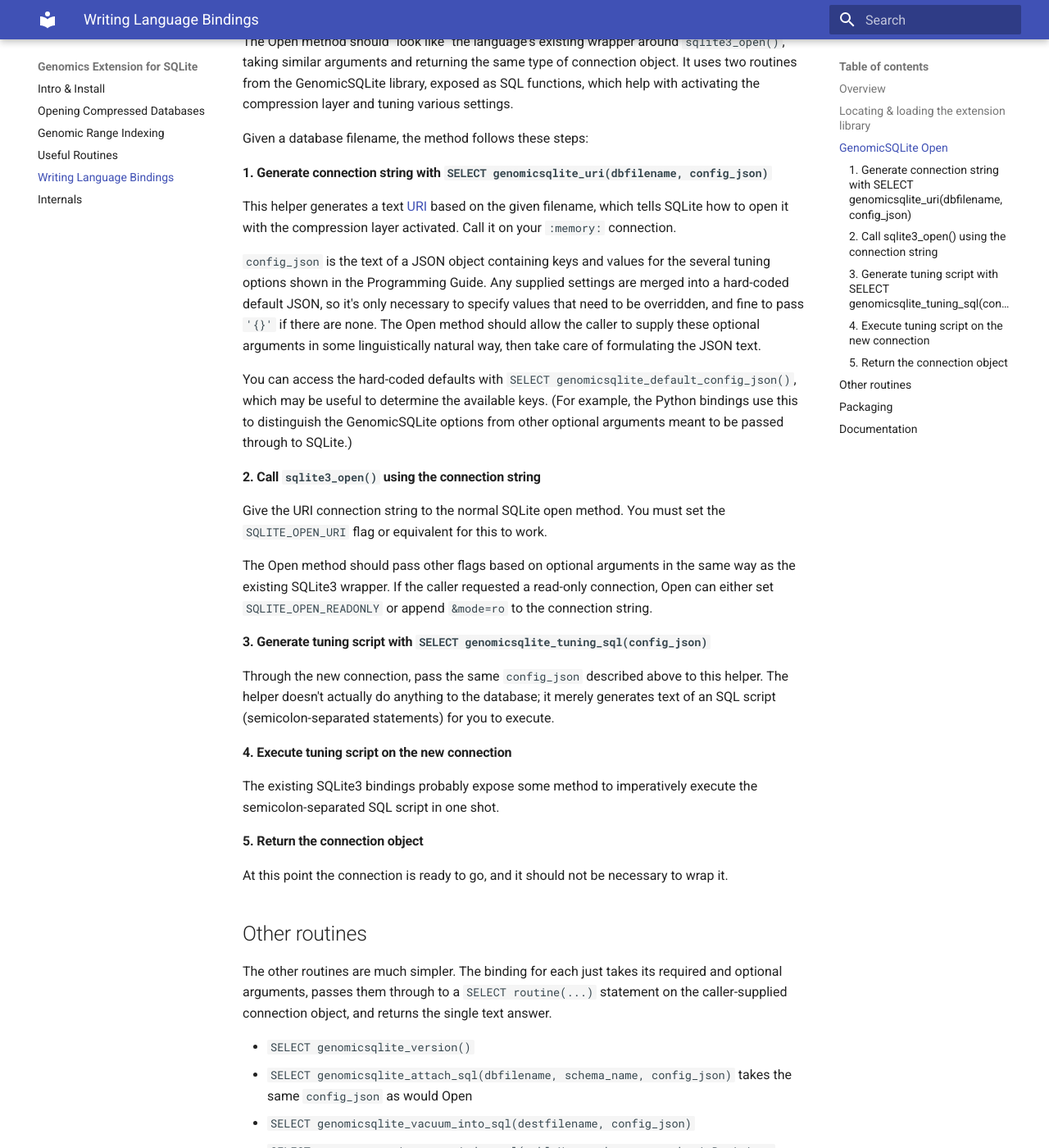
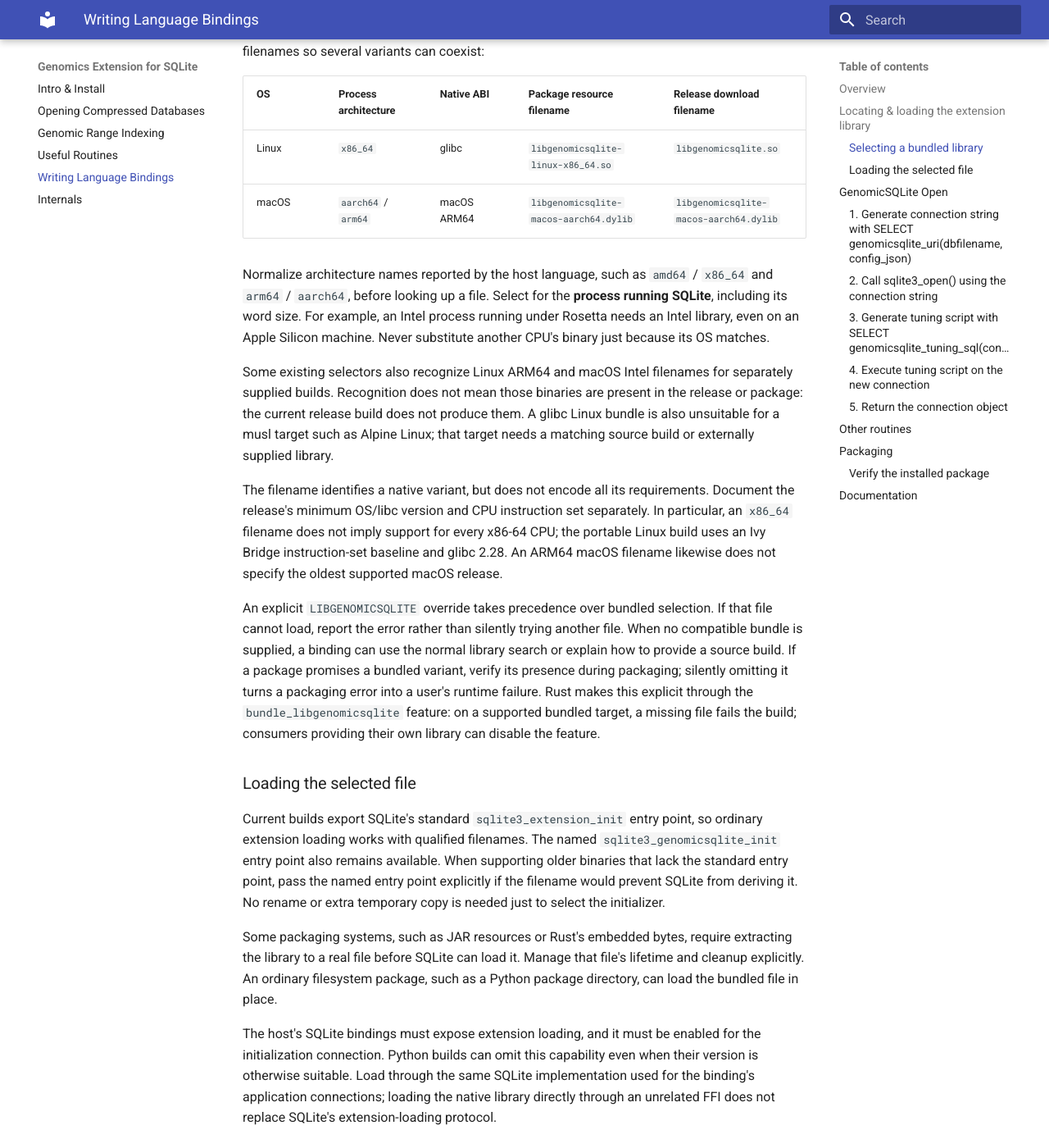
Before and after one commit to mlin/GenomicSQLite, an MkDocs documentation site: the page built from docs/bindings.md, in a window 1280 px wide and 1400 px high, scrolled down 1354 px. Shown: the whole window at 82% size. Built offline with MkDocs 1.6.1 and Material for MkDocs 9.7.7, drawn with Linux system fonts in a browser that asks for light colours; some of the changed text lies outside the part shown.

Commit message:
Document architecture-aware binding selection and loading

```diff
--- a/docs/bindings.md
+++ b/docs/bindings.md
@@ -10,7 +10,7 @@
 
 Bindings should endeavor to integrate "naturally" with the host language and its existing SQLite3 bindings. For example, the object returned by the Open procedure should be an idiomatic SQLite3 connection object. Also, APIs should follow the host language's conventions for naming style and optional/keyword arguments.
 
- Our [Python module](https://github.com/mlin/GenomicSQLite/blob/main/bindings/python/genomicsqlite/__init__.py) can be followed as an illustrative example.
+Our [Python module](https://github.com/mlin/GenomicSQLite/blob/main/bindings/python/genomicsqlite/__init__.py) can be followed as an illustrative example.
 
 ## Locating & loading the extension library
 
@@ -18,12 +18,37 @@
 
 1. Select the shared-library file in the following order of preference. For development, start with prebuilt binaries from [GitHub Releases](https://github.com/mlin/GenomicSQLite/releases).
     1. Value of `LIBGENOMICSQLITE` environment variable, if nonempty
-    2. Platform-appropriate file shipped with the bindings, if you choose to do so (see Packaging, below)
+    2. A bundled file matching the SQLite process's OS, CPU architecture, and native ABI (see below)
     3. Fall back to `"libgenomicsqlite"` to let SQLite use `dlopen()` to look for it in default locations
 2. Use the language SQLite3 bindings to open a connection to a [`:memory:` database](https://www.sqlite.org/inmemorydb.html), which will just serve these initialization operations.
 3. On the connection, [enable extension loading](https://www.sqlite.org/c3ref/enable_load_extension.html) if needed and perform [`sqlite3_load_extension()`](https://www.sqlite.org/c3ref/load_extension.html), or equivalent, on the library filename.
 
 The extension needs to be loaded only once per process: upon first loading, it [registers itself](https://www.sqlite.org/c3ref/auto_extension.html) to activate automatically on each new connection opened.
+
+### Selecting a bundled library
+
+The release build currently produces these two native variants. Package resources use qualified filenames so several variants can coexist:
+
+| OS | Process architecture | Native ABI | Package resource filename | Release download filename |
+| --- | --- | --- | --- | --- |
+| Linux | `x86_64` | glibc | `libgenomicsqlite-linux-x86_64.so` | `libgenomicsqlite.so` |
+| macOS | `aarch64` / `arm64` | macOS ARM64 | `libgenomicsqlite-macos-aarch64.dylib` | `libgenomicsqlite-macos-aarch64.dylib` |
+
+Normalize architecture names reported by the host language, such as `amd64` / `x86_64` and `arm64` / `aarch64`, before looking up a file. Select for the **process running SQLite**, including its word size. For example, an Intel process running under Rosetta needs an Intel library, even on an Apple Silicon machine. Never substitute another CPU's binary just because its OS matches.
+
+Some existing selectors also recognize Linux ARM64 and macOS Intel filenames for separately supplied builds. Recognition does not mean those binaries are present in the release or package: the current release build does not produce them. A glibc Linux bundle is also unsuitable for a musl target such as Alpine Linux; that target needs a matching source build or externally supplied library.
+
+The filename identifies a native variant, but does not encode all its requirements. Document the release's minimum OS/libc version and CPU instruction set separately. In particular, an `x86_64` filename does not imply support for every x86-64 CPU; the portable Linux build uses an Ivy Bridge instruction-set baseline and glibc 2.28. An ARM64 macOS filename likewise does not specify the oldest supported macOS release.
+
+An explicit `LIBGENOMICSQLITE` override takes precedence over bundled selection. If that file cannot load, report the error rather than silently trying another file. When no compatible bundle is supplied, a binding can use the normal library search or explain how to provide a source build. If a package promises a bundled variant, verify its presence during packaging; silently omitting it turns a packaging error into a user's runtime failure. Rust makes this explicit through the `bundle_libgenomicsqlite` feature: on a supported bundled target, a missing file fails the build; consumers providing their own library can disable the feature.
+
+### Loading the selected file
+
+Current builds export SQLite's standard `sqlite3_extension_init` entry point, so ordinary extension loading works with qualified filenames. The named `sqlite3_genomicsqlite_init` entry point also remains available. When supporting older binaries that lack the standard entry point, pass the named entry point explicitly if the filename would prevent SQLite from deriving it. No rename or extra temporary copy is needed just to select the initializer.
+
+Some packaging systems, such as JAR resources or Rust's embedded bytes, require extracting the library to a real file before SQLite can load it. Manage that file's lifetime and cleanup explicitly. An ordinary filesystem package, such as a Python package directory, can load the bundled file in place.
+
+The host's SQLite bindings must expose extension loading, and it must be enabled for the initialization connection. Python builds can omit this capability even when their version is otherwise suitable. Load through the same SQLite implementation used for the binding's application connections; loading the native library directly through an unrelated FFI does not replace SQLite's extension-loading protocol.
 
 ## GenomicSQLite Open
 
@@ -89,9 +114,13 @@
 
 1. **Bundle nothing:** require the end user to download the right library file (or build it themselves) and place it where the bindings and SQLite3 will be able to find them, as described above.
 
-2. **Bundle our binaries:** ship our binaries inside your package and choose the right one to load at runtime. Remember, the only actual ABI linking occurs between the extension library and SQLite3 itself, so there's nothing to worry about compatibility between the library and the host language runtime.
+2. **Bundle our binaries:** ship the variants your package supports and select the compatible file as described above. A language-specific C/C++ FFI is unnecessary, but the native library must still match the SQLite process's OS, architecture, libc ABI, and the release's runtime requirements. For a cross-compiled binding, select using the compilation target rather than the build machine.
 
 3. **Source build:** You can specify the CMake-based source build procedure & its dependencies described in the [GitHub README](https://github.com/mlin/GenomicSQLite) however the host language's packaging system does it.
+
+### Verify the installed package
+
+Test from a neutral working directory with `LIBGENOMICSQLITE` unset, so a local build cannot hide a missing or misnamed package resource. Install or unpack the actual distributable, open a compressed database through the binding, and execute a query. Exercise each bundled native variant on a matching platform, and verify that unsupported variants never select another architecture's library. The source-tree tests alone do not cover this: they normally point `LIBGENOMICSQLITE` at the CMake build.
 
 ## Documentation
 
```
Also changed, not shown: 2 other files.
